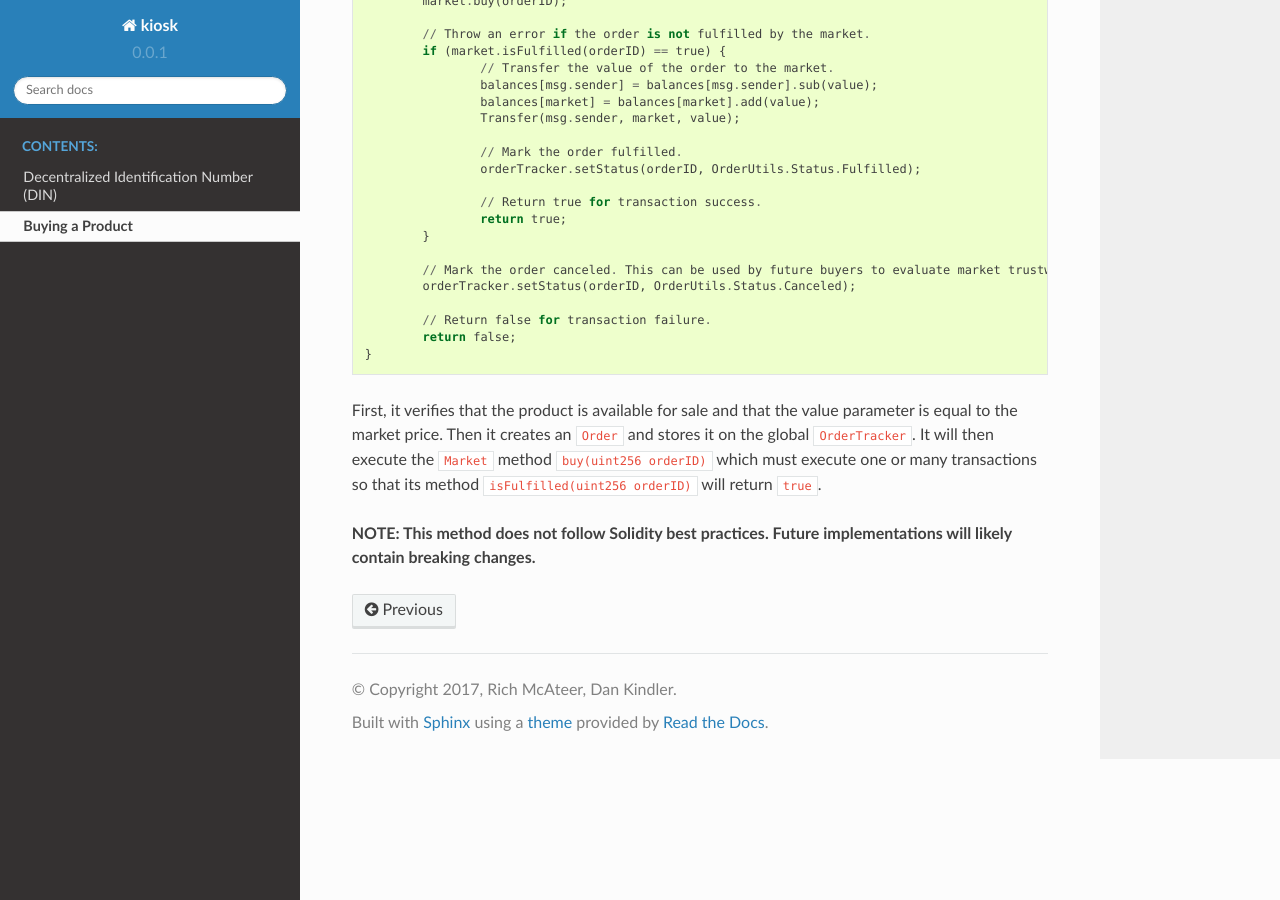
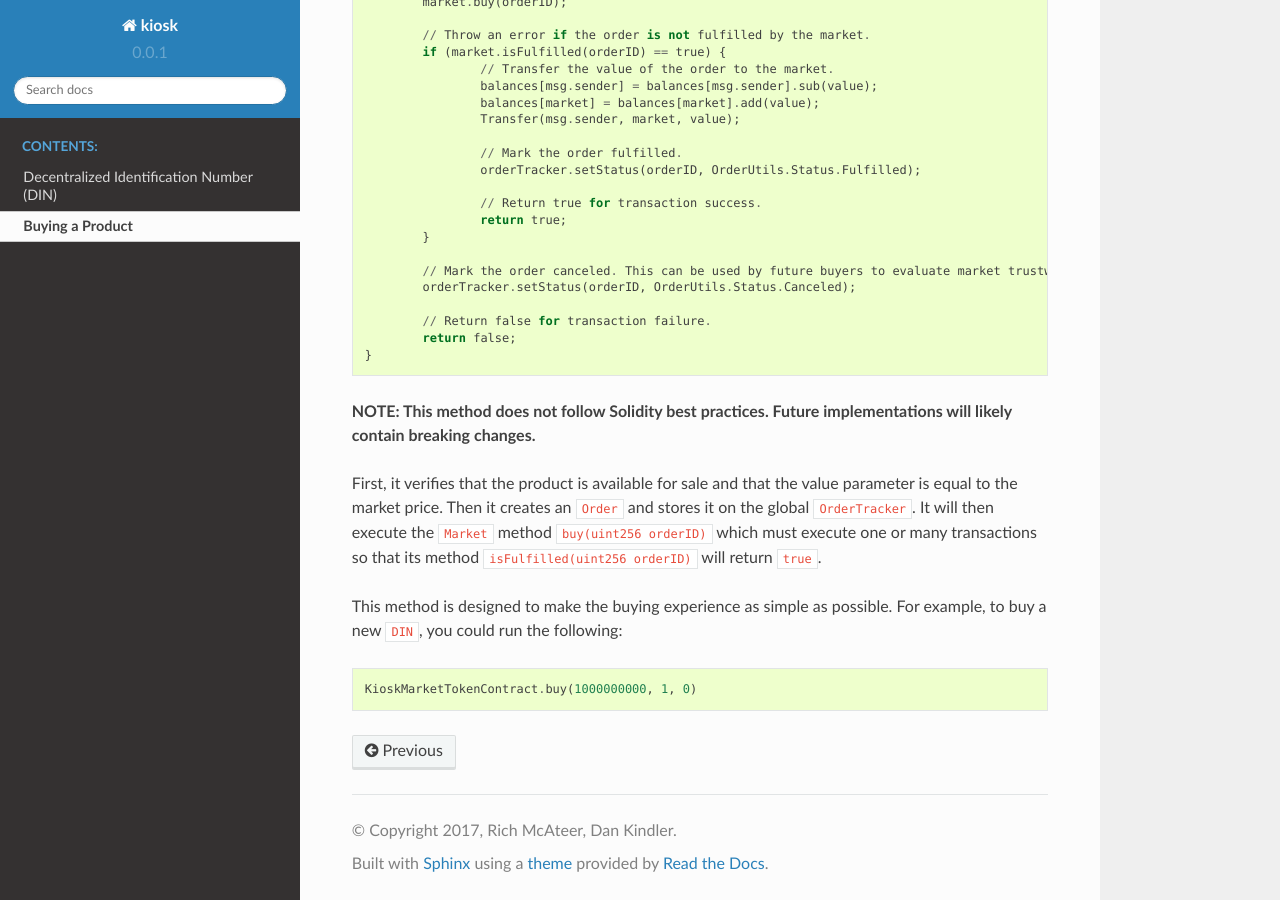
Before and after one commit to kiosk-exchange/kiosk, a Sphinx documentation site: the page built from docs/source/buy.rst, in a window 1280 px wide and 900 px high, scrolled down 1060 px. Built offline with Sphinx 7.4.7 and the Read the Docs theme 2.0.0, drawn with Linux system fonts in a browser that asks for light colours; some of the changed lines change nothing that is shown; some of the changed text lies outside the part shown.

Commit message:
Buy revisions

```diff
--- a/docs/source/buy.rst
+++ b/docs/source/buy.rst
@@ -2,11 +2,11 @@
 Buying a Product
 ======================
 
-Buyers can buy products using Kiosk Market Token, which is an `ERC20 Token <https://theethereum.wiki/w/index.php/ERC20_Token_Standard>`_ with an additional method called `buy`. ::
+Buyers can buy products using Kiosk Market Token, which is an `ERC20 Token <https://theethereum.wiki/w/index.php/ERC20_Token_Standard>`_ with an additional method called ``buy``. ::
 
 	function buy(uint256 DIN, uint256 quantity, uint256 value) returns (bool)
 
-This method is the core of the Kiosk protocol. Instead of simply transferring tokens from one account to another like ``transfer`` or ``transferFrom`` in the ERC20 standard, ``buy`` provides an interface for a two-way transaction in which the buyer exchanges Kiosk Market Tokens for some `consideration <https://en.wikipedia.org/wiki/Consideration>`_ from the seller.
+This method is the core of the Kiosk protocol. Instead of simply transferring tokens from one account to another like ``transfer`` or ``transferFrom`` in the ERC20 standard, ``buy`` provides an interface for a two-way transaction in which the buyer exchanges tokens for some `consideration <https://en.wikipedia.org/wiki/Consideration>`_ from the seller.
 
 The buy method interacts with a DIN’s corresponding ``Market`` contract. ::
 
@@ -67,6 +67,10 @@
 		return false;
 	}
 
+**NOTE: This method does not follow Solidity best practices. Future implementations will likely contain breaking changes.**
+
 First, it verifies that the product is available for sale and that the value parameter is equal to the market price. Then it creates an ``Order`` and stores it on the global ``OrderTracker``. It will then execute the ``Market`` method ``buy(uint256 orderID)`` which must execute one or many transactions so that its method ``isFulfilled(uint256 orderID)`` will return ``true``.
 
-**NOTE: This method does not follow Solidity best practices. Future implementations will likely contain breaking changes.**
+This method is designed to make the buying experience as simple as possible. For example, to buy a new ``DIN``, you could run the following: ::
+
+	KioskMarketTokenContract.buy(1000000000, 1, 0)
```
